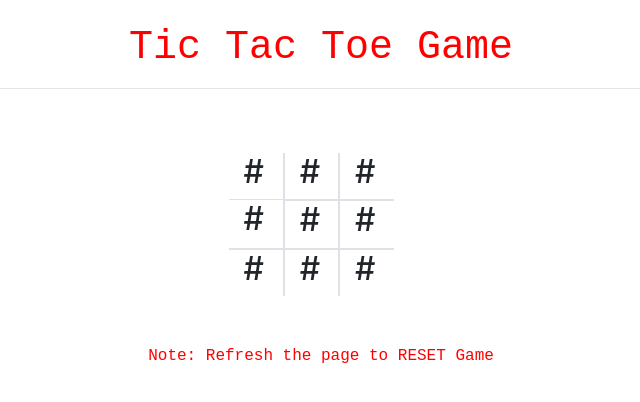
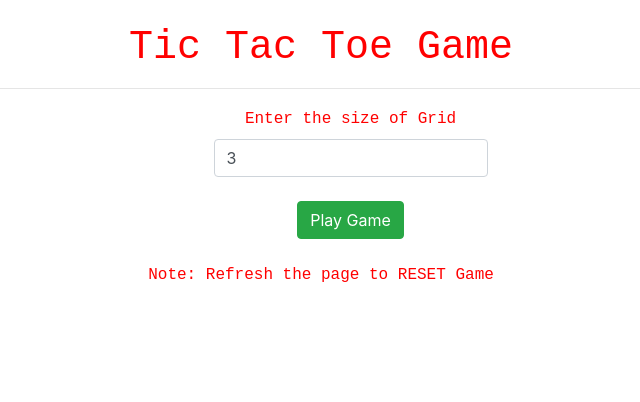
Before and after one commit to sumit-kushwah/2D-Games, an Angular app: page / in a window 1280 px wide. Shown: the top 402 px of the page, without its empty margins (319-959 px from the left). Built offline with nearby package versions, Linux system fonts and the light colour scheme.

Commit message:
multigrid functionality added

```diff
--- a/src/app/app.component.css
+++ b/src/app/app.component.css
@@ -6,3 +6,15 @@
 .align {
     align-items: center;
 }
+td {
+    width: 100px;
+    height: 100px;
+}
+table {
+    margin: auto;
+}
+
+.size {
+    width: 100%;
+    height: 100%;
+}
--- a/src/app/app.component.html
+++ b/src/app/app.component.html
@@ -1,57 +1,32 @@
-<div class="container ">
+<div class="container text-center">
   <div class="mt-4 header">
     <h1 >Tic Tac Toe Game</h1>
   </div>
   <hr>
-  <br>
-  <br>
-  <div class="row offset-5">
-    <div class="col-sm-1 border-right border-bottom" (click)="getClicked(1)">
-      <h2 *ngIf="clickedList[0] == 0">#</h2>
-      <h2 *ngIf="clickedList[0] == 1" [innerText]="getSign(1)"></h2>
-    </div>
-    <div class="col-sm-1 border-right border-bottom border-left" (click)="getClicked(2)">
-      <h2 *ngIf="clickedList[1] == 0">#</h2>
-      <h2 *ngIf="clickedList[1] == 1" [innerText]="getSign(2)" ></h2>
-    </div>
-    <div class="col-sm-1 border-bottom border-left" (click)="getClicked(3)" >
-      <h2 *ngIf="clickedList[2] == 0">#</h2>
-      <h2 *ngIf="clickedList[2] == 1" [innerText]="getSign(3)"></h2>
+  <div class="row size " *ngIf="grid.length == 0">
+    <div class="col-xs-12 offset-5">
+        <label for="gridSize " class="header">Enter the size of Grid</label>
+        <input type="number" id="gridSize" class="form-control" [(ngModel)]="gridSize">
+        <br>
+        <button type="submit" (click)="intializeGrid()" class="btn btn-success ">Play Game</button>
     </div>
   </div>
-  <div class="row offset-5">
-    <div class="col-sm-1 border-right border-bottom" (click)="getClicked(4)">
-      <h2 *ngIf="clickedList[3] == 0">#</h2>
-      <h2 *ngIf="clickedList[3] == 1" [innerText]="getSign(4)"></h2>
+  <div *ngIf="grid.length != 0">
+    <div class="row size">
+      <table>
+        <tr *ngFor="let i of grid; let ii = index">
+          <td *ngFor="let j of grid[0]; let jj = index">
+              <div (click)="getclicked(ii, jj) " class="text-center size border" ><h1 class="mt-4" [innerText]="getSign(ii, jj)"></h1></div>
+          </td>
+        </tr>
+      </table>
     </div>
-    <div class="col-sm-1 border" (click)="getClicked(5)">
-      <h2 *ngIf="clickedList[4] == 0">#</h2>
-      <h2 *ngIf="clickedList[4] == 1" [innerText]="getSign(5)"></h2>
-    </div>
-    <div class="col-sm-1 border-top border-left border-bottom" (click)="getClicked(6)">
-      <h2 *ngIf="clickedList[5] == 0">#</h2>
-      <h2 *ngIf="clickedList[5] == 1" [innerText]="getSign(6)"></h2>
-    </div>
-  </div>
-  <div class="row offset-5">
-    <div class="col-sm-1 border-top border-right" (click)="getClicked(7)">
-      <h2 *ngIf="clickedList[6] == 0">#</h2>
-      <h2 *ngIf="clickedList[6] == 1" [innerText]="getSign(7)"></h2>
-    </div>
-    <div class="col-sm-1 border-left border-top border-right" (click)="getClicked(8)">
-      <h2 *ngIf="clickedList[7] == 0">#</h2>
-      <h2 *ngIf="clickedList[7] == 1" [innerText]="getSign(8)"></h2>
-    </div>
-    <div class="col-sm-1 border-left border-top" (click)="getClicked(9)">
-      <h2 *ngIf="clickedList[8] == 0">#</h2>
-      <h2 *ngIf="clickedList[8] == 1" [innerText]="getSign(9)"></h2>
+    <div class="header row mt-5 " >
+      <h1 *ngIf="whowin == 1" class="offset-3 ">Player 1 have won !!!</h1>
+      <h1 *ngIf="whowin == 0" class="offset-3"> Player 2 have won !!!</h1>
+      <h1 *ngIf="whowin == -1 && turn == gridSize * gridSize " class="offset-4"> Game Tied!!!</h1>
     </div>
   </div>
   <br>
-  <br>
-  <div class="header">
-    <h1 *ngIf="solved">Player {{ whowin }} have won !!!</h1>
-    <h1 *ngIf="!solved && turn == 9"> Game Tied!!</h1>
-  </div>
   <p class="text-center header">Note: Refresh the page to RESET  Game</p>
 </div>
--- a/src/app/app.component.ts
+++ b/src/app/app.component.ts
@@ -7,72 +7,88 @@ import { Component } from '@angular/core';
 })
 export class AppComponent {
   title = 'tictactoe';
-  clickedList = [0, 0, 0, 0, 0, 0, 0, 0, 0];
+  gridSize = 3;
+  grid = [];
   turn = 0;
-  firstList = [];
-  secondList = [];
-  result = [[1, 2, 3], [4, 5, 6], [7, 8, 9],
-  [1, 4, 7], [2, 5, 8], [3, 6, 9],
-  [1, 5, 9], [3, 5, 7]
-  ];
   solved = false;
-  whowin = 0;
-  turnList = [0, 0, 0, 0, 0, 0, 0, 0, 0];
-  getClicked(num : any) {
-    if (this.clickedList[num - 1] == 0) {
-      this.clickedList[num - 1] = 1;
+  whowin = -1;
+  // intialize grid of n * n with value 0
+  intializeGrid() {
+    this.grid = [];
+    this.turn = 0;
+    for (let i = 0; i < this.gridSize; i++) {
+      this.grid.push([]);
+      for (let j = 0; j < this.gridSize; j++) {
+        this.grid[i].push(0);
+      }
+    }
+  }
+  getclicked(i: any, j: any) {
+    if (this.grid[i][j] == 0) {
       this.turn++;
-      this.turnList[num - 1] = this.turn;
-    }
-    if (this.turn % 2 != 0) {
-      this.firstList.push(num);
-      if (this.firstList.length >= 3 ) {
-        this.solved = this.foundOrNot(this.result, this.firstList);
+      this.grid[i][j] = this.turn;
+      if (!this.solved) {
+        this.solved = this.solvedOrNot(this.grid, this.turn % 2);
         if(this.solved) {
-          this.whowin = 1;
-        }
-      }
-    } else {
-      this.secondList.push(num);
-      if (this.secondList.length >= 3) {
-        this.solved = this.foundOrNot(this.result, this.secondList);
-        if(this.solved) {
-        this.whowin = 2;
+          this.whowin = this.turn % 2;
         }
       }
     }
-    // console.log(this.firstList);
-    // console.log(this.secondList);
-
   }
-  getSign(num: any) {
-    if (this.turnList[num - 1] % 2 != 0) {
+  getSign(i: any, j: any) {
+    if (this.grid[i][j] % 2 != 0) {
       return "O";
+    } else if (this.grid[i][j] % 2 == 0 && this.grid[i][j] != 0){
+      return "X";
     } else {
-      return "X";
+      return "";
     }
   }
-  foundOrNot(result: any, arr: any) {
-    arr.sort();
-    // console.log(result);
-    // console.log(arr);
-    // let templist = [];
-    for (let i = 0; i < result.length; i++) {
-      let count = 0;
-      let temp = result[i];
-      for (let j = 0; j < arr.length; j++) {
-        if(arr[j] == temp[count]) {
-          count ++;
-        }
-        if (count == 3) {
-          // templist.push(count);
-          // console.log(templist);
-          return true;
+  solvedOrNot(grid: any, rem: any) {
+    if (grid.length == 0) {
+      return false;
+    }
+    let len1 = grid.length;
+    let len2 = grid.length;
+    // checking for horizontal lines
+    for (let i = 0; i < grid.length; i++) {
+       len1 = grid[i].length;
+      for (let j = 0; j < grid[i].length; j++) {
+        if (grid[i][j] % 2 == rem && grid[i][j] != 0) {
+          len1 --;
         }
       }
-
-
+      if (len1 == 0) {
+        return true;
+      }
+    }
+    //checking for vertical lines
+    for (let j = 0; j < grid.length; j++) {
+      len2 = grid[j].length;
+      for (let i = 0; i < grid[j].length; i++) {
+        if (grid[i][j] % 2 == rem && grid[i][j] != 0) {
+          len2 --;
+        }
+      }
+      if (len2 == 0 ) {
+        return true;
+      }
+    }
+    //checking for diagnal lines
+    len1 = grid.length;
+    len2 = grid.length;
+    for (let i = 0; i < grid.length; i++) {
+      if (grid[i][i] % 2 == rem && grid[i][i] != 0) {
+        len1 --;
+      }
+      if (grid[grid.length - i -1][i] % 2 == rem && grid[grid.length - i -1][i] != 0) {
+        len2 --;
+      }
+    }
+    if ((len1 == 0 ||  len2 == 0)) {
+      return true;
     }
     return false;
   }
+
 }
--- a/src/app/app.module.ts
+++ b/src/app/app.module.ts
@@ -1,6 +1,6 @@
 import { BrowserModule } from '@angular/platform-browser';
 import { NgModule } from '@angular/core';
-
+import { FormsModule } from '@angular/forms';
 import { AppComponent } from './app.component';
 
 @NgModule({
@@ -8,7 +8,8 @@ import { AppComponent } from './app.component';
     AppComponent
   ],
   imports: [
-    BrowserModule
+    BrowserModule,
+    FormsModule
   ],
   providers: [],
   bootstrap: [AppComponent]
```
